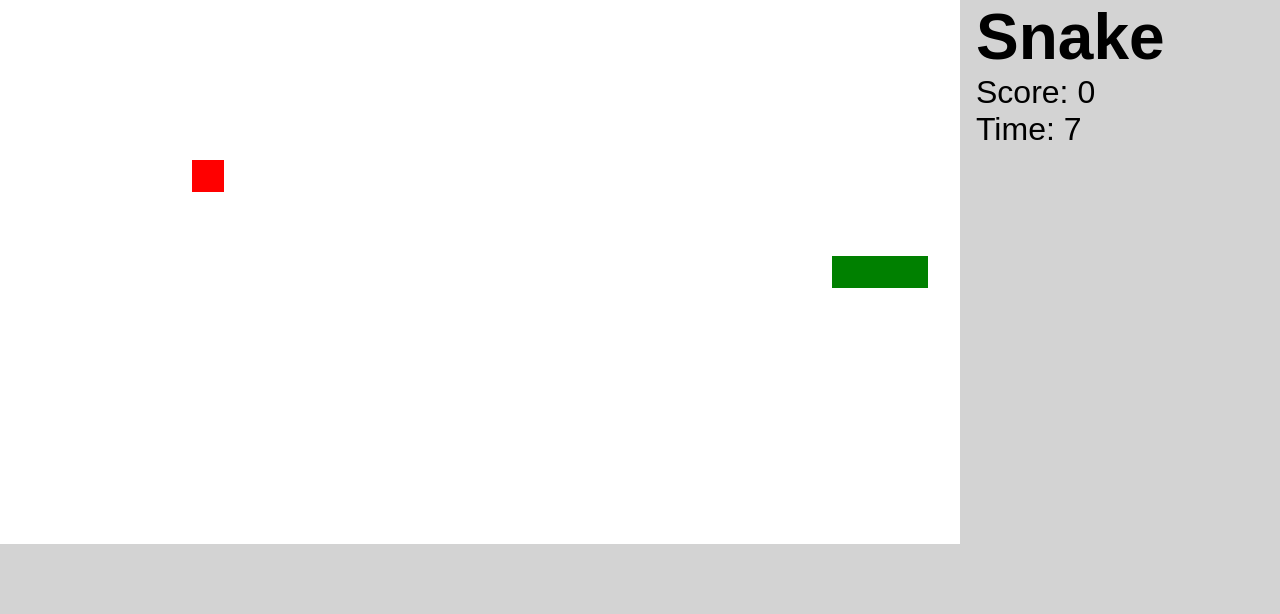
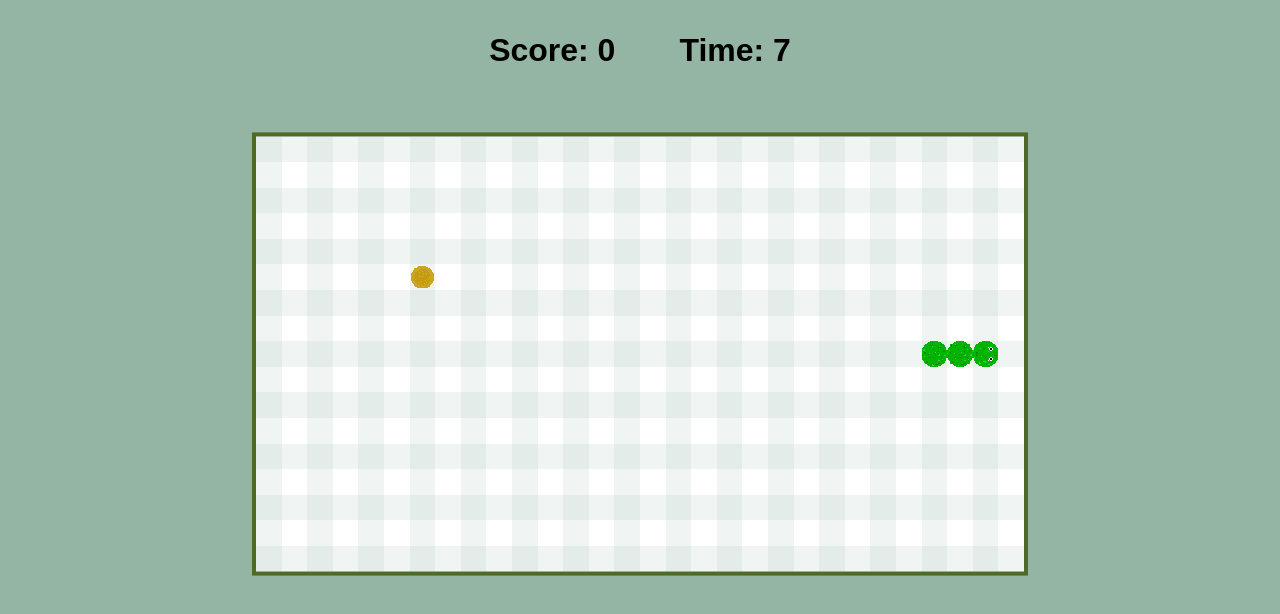
Before and after one commit to pawelkaczoruk/snake-game, a website with bundled scripts: page index.html in a window 1280 px wide. Built offline with nearby package versions, Linux system fonts and the light colour scheme.

Commit message:
add sprite sheet, draw dots and snake using sprites

```diff
--- a/index.html
+++ b/index.html
@@ -7,14 +7,13 @@
   <link rel="stylesheet" href="style.css">
 </head>
 <body>
-  <canvas id="game" height="544" width="960"></canvas>
-
   <div class="score-board">
-    <h1>Snake</h1>
     <p>Score: <span id="score">0</span></p>
     <p>Time: <span id="time">0</span></p>
   </div>
 
+  <canvas id="game" height="544" width="960"></canvas>
+
   <script src="js/game.js" type="module"></script>
 </body>
 </html>
--- a/js/Level.js
+++ b/js/Level.js
@@ -9,13 +9,28 @@ export default class Level extends Rect {
     this.dots = [];
   }
 
-  draw(ctx) {
+  draw(ctx, spriteSheet) {
+
+    // draw background
     ctx.fillStyle = 'white';
     ctx.fillRect(this.x * SIZE, this.y * SIZE, this.w * SIZE, this.h * SIZE);
 
-    ctx.fillStyle = 'red';
+    ctx.fillStyle = 'rgba(113, 156, 133, 0.1)';
+    for (let i = 0; i < 30; i += 2) {
+      ctx.fillRect(i * SIZE, this.y * SIZE, SIZE, this.h * SIZE);
+    }
+    ctx.fillStyle = 'rgba(113, 156, 133, 0.1)';
+    for (let i = 0; i < 17; i += 2) {
+      ctx.fillRect(this.x * SIZE, i * SIZE, this.w * SIZE, SIZE);
+    }
+
+    // draw dots
     this.dots.forEach(dot => {
-      ctx.fillRect(dot.x * SIZE, dot.y * SIZE, dot.w * SIZE, dot.h * SIZE);
+      ctx.drawImage(spriteSheet,
+        0 * SIZE, 1 * SIZE,
+        1 * SIZE, 1 * SIZE,
+        dot.x * SIZE, dot.y * SIZE,
+        dot.w * SIZE, dot.h * SIZE);
     });
   }
 
--- a/js/Player.js
+++ b/js/Player.js
@@ -52,11 +52,33 @@ export default class Player {
     });
   }
 
-  draw(ctx) {
-    this.pos.forEach((pos, i) => {
-      ctx.fillStyle = 'green'
-      ctx.fillRect(pos.x * SIZE, pos.y * SIZE, pos.w * SIZE, pos.h * SIZE);
-    });
+  draw(ctx, spriteSheet) {
+    // snake body
+    for (let i = 1; i < this.pos.length; i++) {
+      ctx.drawImage(spriteSheet,
+        0 * SIZE, 0 * SIZE,
+        1 * SIZE, 1 * SIZE,
+        this.pos[i].x * SIZE, this.pos[i].y * SIZE,
+        this.pos[i].w * SIZE, this.pos[i].h * SIZE);
+    }
+
+    // snake head
+    const head = this.pos[0];
+    let deg = 0;
+
+    if (this.speed.y === 0) deg = this.speed.x > 0 ? 0 : 180;
+    else deg = this.speed.y > 0 ? 90 : 270;
+
+    ctx.save();
+    ctx.translate(head.x * SIZE + head.w * SIZE / 2, head.y * SIZE + head.h * SIZE / 2);
+    ctx.rotate(deg * Math.PI/180);
+    ctx.translate(-head.w * SIZE / 2, -head.h * SIZE / 2);
+    ctx.drawImage(spriteSheet,
+      1 * SIZE, 0 * SIZE,
+      head.w * SIZE, head.h * SIZE,
+      0, 0,
+      head.w * SIZE, head.h * SIZE);
+    ctx.restore();
   }
 
   reset(x = 10, y = 8) {
--- a/js/game.js
+++ b/js/game.js
@@ -10,6 +10,7 @@ const SIZE = 32;
 
 let player = new Player(score, timer);
 let level = new Level(0, 0, canvas.width / SIZE, canvas.height / SIZE); // 30x17 tiles
+let spriteSheet = new Image();
 
 let accumulatedTime = 0;
 let lastTime = 0;
@@ -20,8 +21,8 @@ function gameLoop(time) {
   while (accumulatedTime > player.deltaTime) {
     player.update(level);
     level.update(player);
-    level.draw(context);
-    player.draw(context);
+    level.draw(context, spriteSheet);
+    player.draw(context, spriteSheet);
 
     accumulatedTime -= player.deltaTime;
   }
@@ -31,4 +32,8 @@ function gameLoop(time) {
   lastTime = time;
 }
 
-gameLoop(0);
+spriteSheet.addEventListener('load', () => {
+  gameLoop(0);
+}, false);
+
+spriteSheet.src = '../assets/spritesheet.png';
--- a/style.css
+++ b/style.css
@@ -7,23 +7,31 @@
 }
 
 body {
-  background: lightgrey;
+  height: 100vh;
+  background: rgba(113, 156, 133, 0.746);
   display: flex;
+  flex-direction: column;
+  align-items: center;
   font-size: 16px;
 }
 
 #game {
   image-rendering: pixelated;
+  border: 5px solid rgb(81, 105, 39);
+  transform: scale(0.8);
 }
 
 .score-board {
-  margin-left: 1rem;
-}
-
-h1 {
-  font-size: 4rem;
+  display: flex;
+  margin: 2rem 0 0.5rem 0;
 }
 
 p {
   font-size: 2rem;
+  font-weight: bold;
+  color: black;
 }
+
+p:first-child {
+  margin-right: 4rem;
+}
```
Also changed, not shown: assets/spritesheet.png (added).
